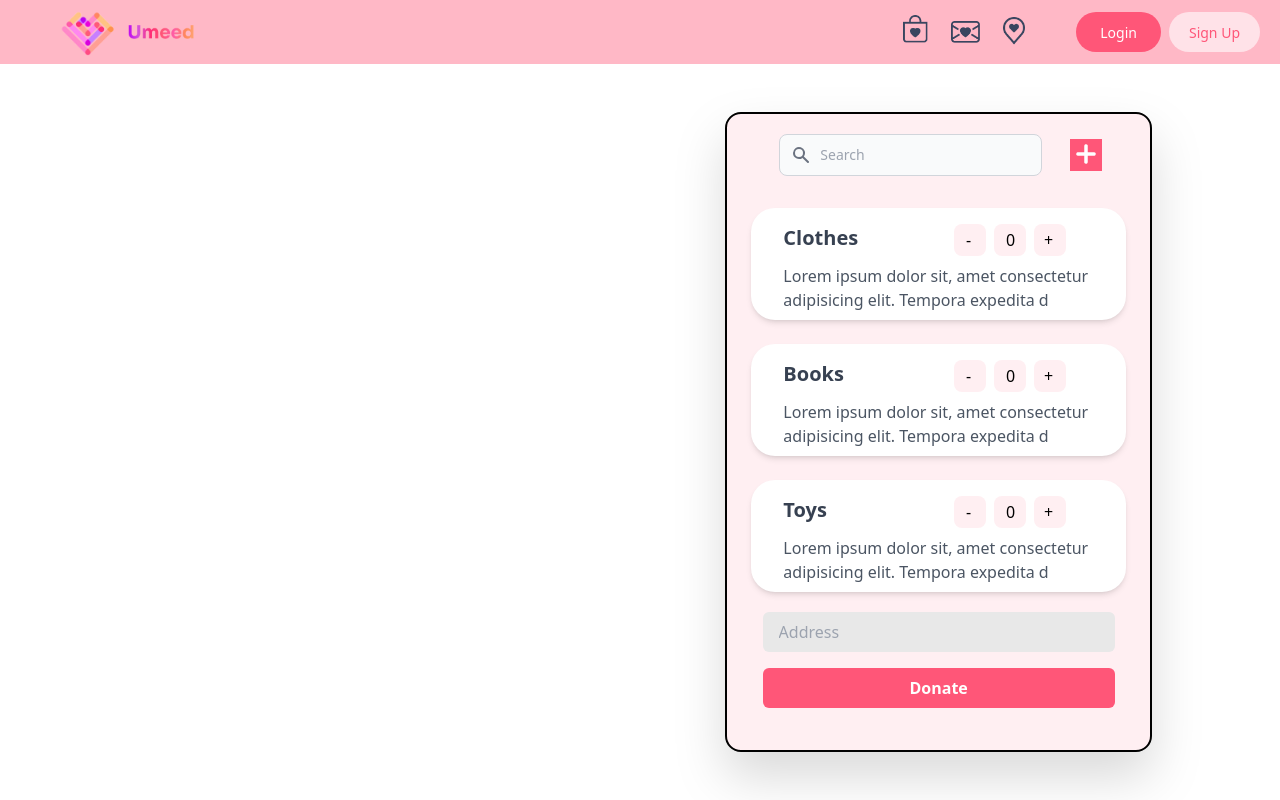
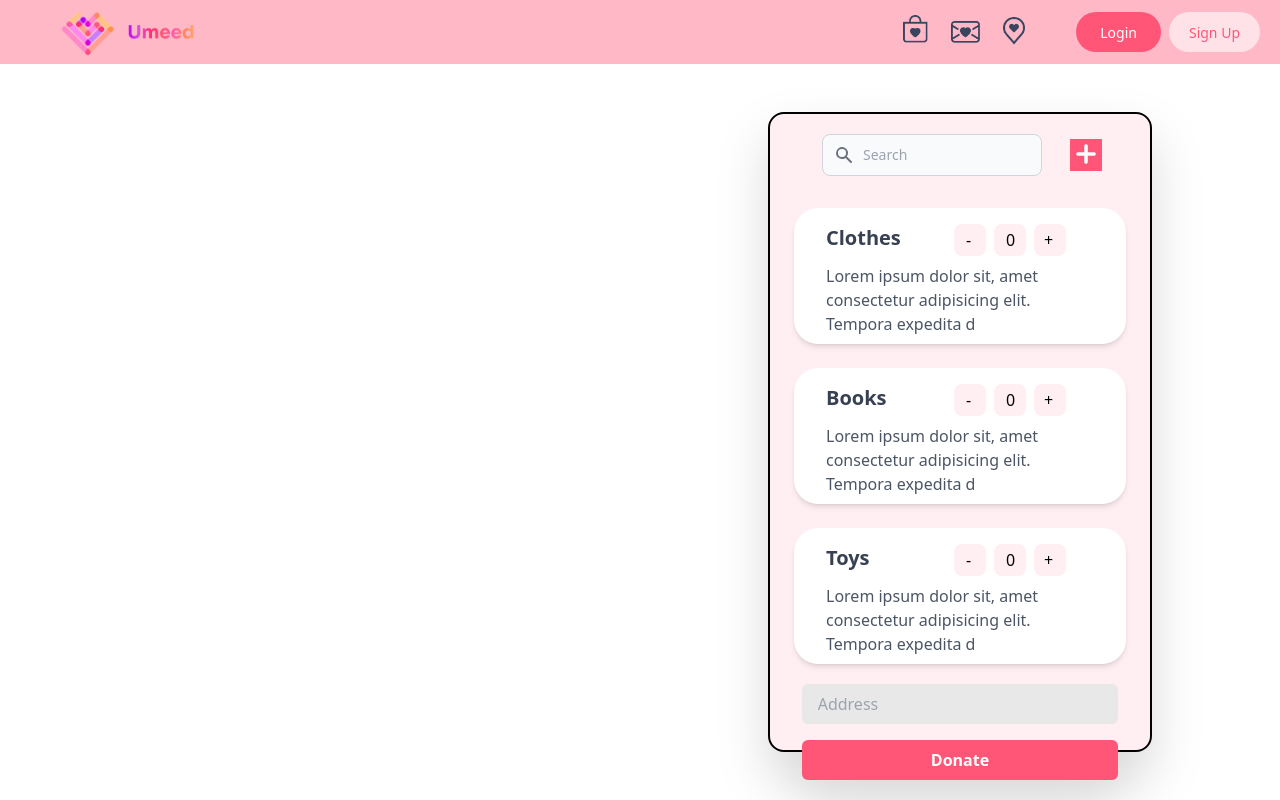
Before and after one commit to pjparties/Umeed, a React (Create React App) app in the folder client/: page /donate in a window 1280 px wide. Built offline with nearby package versions, Linux system fonts and the light colour scheme.

Commit message:
donate ban gaya lessssgoooooo

```diff
--- a/client/src/components/DonateCard.jsx
+++ b/client/src/components/DonateCard.jsx
@@ -11,7 +11,7 @@ const DonateCard = () => {
       <div className='w-full'>
         <Navbar />
       </div>
-      <div className="donation bg-background border-black border-solid border-2 rounded-2xl w-4/12 h-4/5 my-auto flex mr-32 drop-shadow-2xl flex-col">
+      <div className="donation bg-background border-black border-solid border-2 rounded-2xl min-w-[334px] max-w-[30vw] h-4/5 my-auto flex mr-32 drop-shadow-2xl flex-col">
         <span className="flex flex-row">
           <div className="search my-auto w-[35vw] ml-[2rem]">
             <form class="flex items-center mx-5 my-5 w-full">
```
